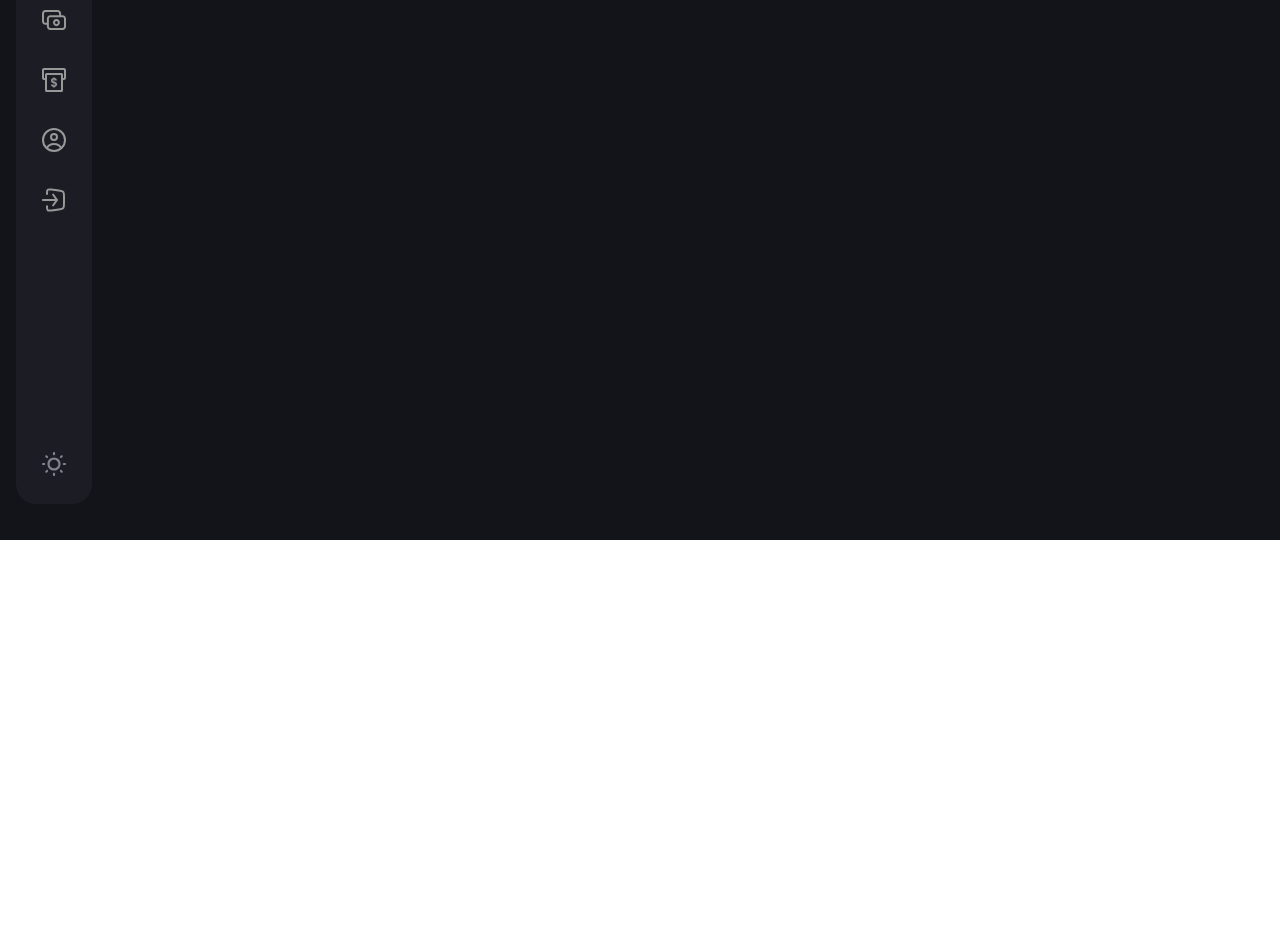
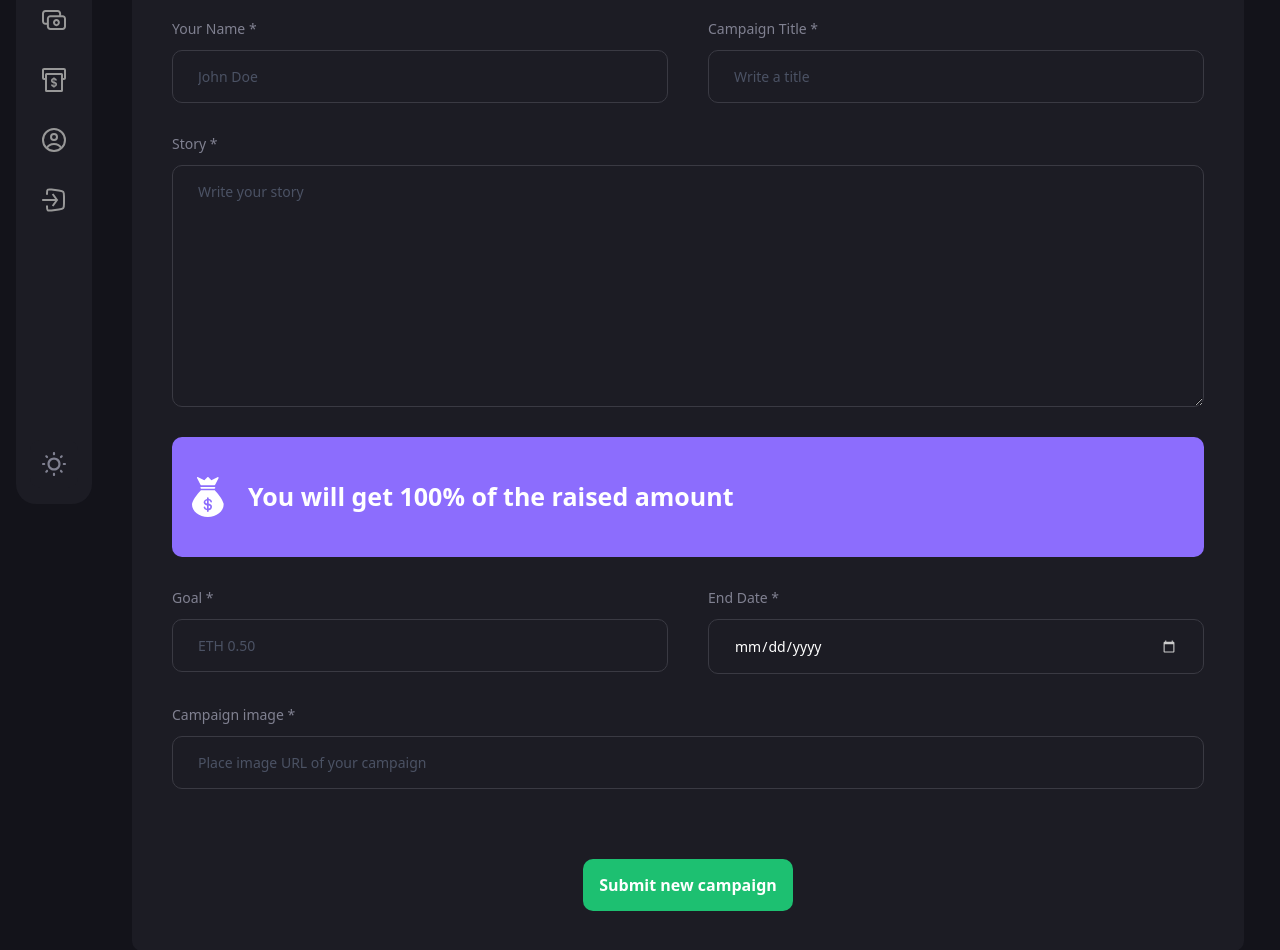
Before and after one commit to nstanogias/web3_crowdfunding, a Next.js app in the folder client/: page /create-campaign in a window 1280 px wide. Shown: the part 260-1210 px from the top of the page. Before the commit the page ends 800 px from the top, so only its background shows below. Built offline with nearby package versions, Linux system fonts and the light colour scheme; what @thirdweb-dev/react would draw is missing.

Commit message:
added create campaign page

```diff
--- /dev/null
+++ b/client/components/CustomButton.tsx
@@ -0,0 +1,22 @@
+import React, { FC } from 'react';
+
+interface IProps {
+  btnType: 'button' | 'submit' | 'reset' | undefined;
+  title: string;
+  styles: string;
+  handleClick?: () => void;
+}
+
+const CustomButton: FC<IProps> = ({ btnType, title, handleClick, styles }) => {
+  return (
+    <button
+      type={btnType}
+      className={`font-epilogue font-semibold text-[16px] leading-[26px] text-white min-h-[52px] px-4 rounded-[10px] ${styles}`}
+      onClick={handleClick}
+    >
+      {title}
+    </button>
+  );
+};
+
+export default CustomButton;
--- /dev/null
+++ b/client/components/FormField.tsx
@@ -0,0 +1,44 @@
+import React, { FC } from 'react';
+
+interface IProps {
+  labelName: string;
+  placeholder: string;
+  inputType?: string;
+  isTextArea?: boolean;
+  value: string;
+  handleChange: (e: any) => void;
+}
+
+const FormField: FC<IProps> = ({ labelName, placeholder, inputType, isTextArea, value, handleChange }) => {
+  return (
+    <label className='flex flex-col flex-1 w-full'>
+      {labelName && (
+        <span className='font-epilogue font-medium text-[14px] leading-[22px] text-[#808191] mb-[10px]'>
+          {labelName}
+        </span>
+      )}
+      {isTextArea ? (
+        <textarea
+          required
+          value={value}
+          onChange={handleChange}
+          rows={10}
+          placeholder={placeholder}
+          className='py-[15px] sm:px-[25px] px-[15px] outline-none border-[1px] border-[#3a3a43] bg-transparent font-epilogue text-white text-[14px] placeholder:text-[#4b5264] rounded-[10px] sm:min-w-[300px]'
+        />
+      ) : (
+        <input
+          required
+          value={value}
+          onChange={handleChange}
+          type={inputType}
+          step='0.1'
+          placeholder={placeholder}
+          className='py-[15px] sm:px-[25px] px-[15px] outline-none border-[1px] border-[#3a3a43] bg-transparent font-epilogue text-white text-[14px] placeholder:text-[#4b5264] rounded-[10px] sm:min-w-[300px]'
+        />
+      )}
+    </label>
+  );
+};
+
+export default FormField;
--- a/client/pages/create-campaign.tsx
+++ b/client/pages/create-campaign.tsx
@@ -1,8 +1,99 @@
 import { NextPage } from 'next';
-import React from 'react';
+import React, { useState } from 'react';
+import CustomButton from '../components/CustomButton';
+import FormField from '../components/FormField';
 
 const CreateCampaign: NextPage = () => {
-  return <div>create-campain</div>;
+  const [form, setForm] = useState({
+    name: '',
+    title: '',
+    description: '',
+    target: '',
+    deadline: '',
+    image: '',
+  });
+
+  const handleFormFieldChange = (fieldName, e) => {
+    setForm({ ...form, [fieldName]: e.target.value });
+  };
+
+  const handleSubmit = async (e) => {
+    e.preventDefault();
+    console.log(form);
+  };
+
+  return (
+    <div className='bg-[#1c1c24] flex justify-center items-center flex-col rounded-[10px] sm:p-10 p-4'>
+      <div className='flex justify-center items-center p-[16px] sm:min-w-[380px] bg-[#3a3a43] rounded-[10px]'>
+        <h1 className='font-epilogue font-bold sm:text-[25px] text-[18px] leading-[38px] text-white'>
+          Start a Campaign
+        </h1>
+      </div>
+
+      <form onSubmit={handleSubmit} className='w-full mt-[65px] flex flex-col gap-[30px]'>
+        <div className='flex flex-wrap gap-[40px]'>
+          <FormField
+            labelName='Your Name *'
+            placeholder='John Doe'
+            inputType='text'
+            value={form.name}
+            handleChange={(e) => handleFormFieldChange('name', e)}
+          />
+          <FormField
+            labelName='Campaign Title *'
+            placeholder='Write a title'
+            inputType='text'
+            value={form.title}
+            handleChange={(e) => handleFormFieldChange('title', e)}
+          />
+        </div>
+
+        <FormField
+          labelName='Story *'
+          placeholder='Write your story'
+          isTextArea
+          value={form.description}
+          handleChange={(e) => handleFormFieldChange('description', e)}
+        />
+
+        <div className='w-full flex justify-start items-center p-4 bg-[#8c6dfd] h-[120px] rounded-[10px]'>
+          <img src='/assets/money.svg' alt='money' className='w-[40px] h-[40px] object-contain' />
+          <h4 className='font-epilogue font-bold text-[25px] text-white ml-[20px]'>
+            You will get 100% of the raised amount
+          </h4>
+        </div>
+
+        <div className='flex flex-wrap gap-[40px]'>
+          <FormField
+            labelName='Goal *'
+            placeholder='ETH 0.50'
+            inputType='text'
+            value={form.target}
+            handleChange={(e) => handleFormFieldChange('target', e)}
+          />
+          <FormField
+            labelName='End Date *'
+            placeholder='End Date'
+            inputType='date'
+            value={form.deadline}
+            handleChange={(e) => handleFormFieldChange('deadline', e)}
+          />
+        </div>
+
+        <FormField
+          labelName='Campaign image *'
+          placeholder='Place image URL of your campaign'
+          inputType='url'
+          value={form.image}
+          handleChange={(e) => handleFormFieldChange('image', e)}
+        />
+
+        <div className='flex justify-center items-center mt-[40px]'>
+          <CustomButton btnType='submit' title='Submit new campaign' styles='bg-[#1dc071]' />
+        </div>
+      </form>
+    </div>
+  );
 };
 
 export default CreateCampaign;
```
